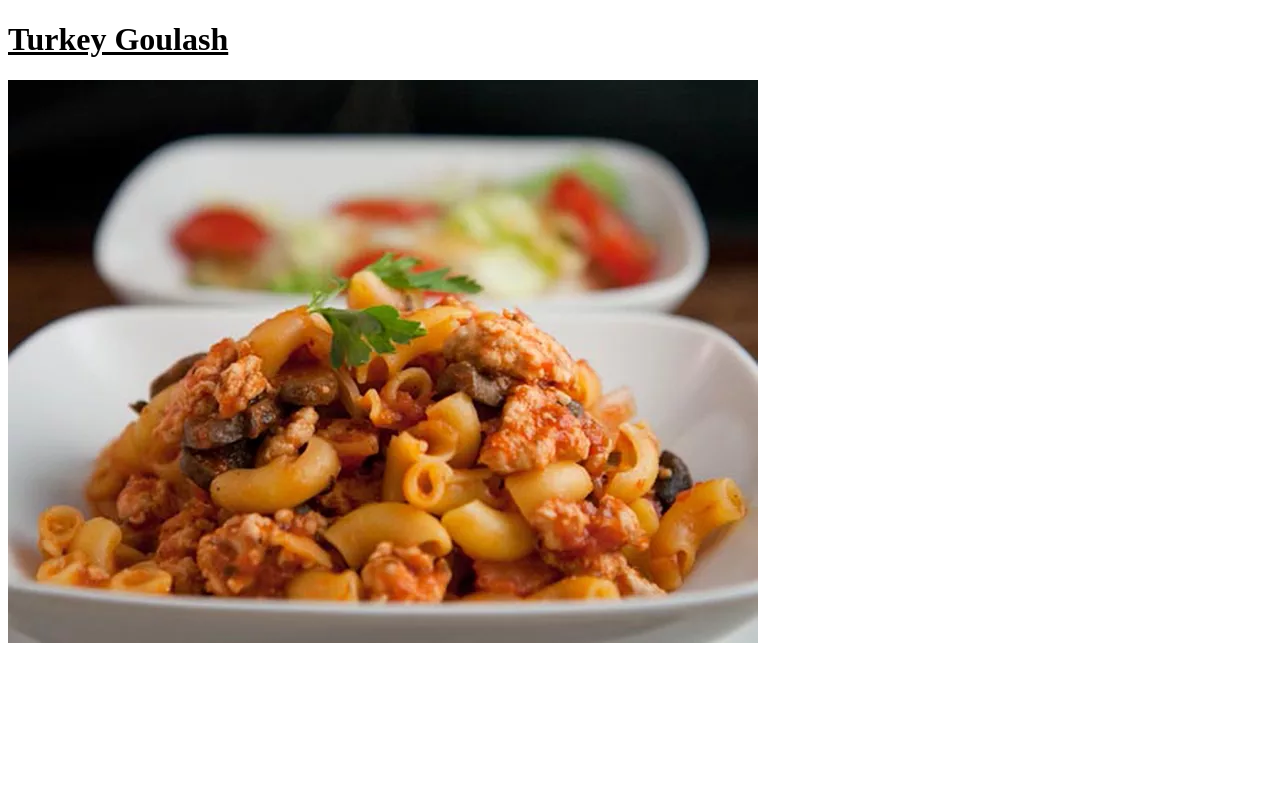
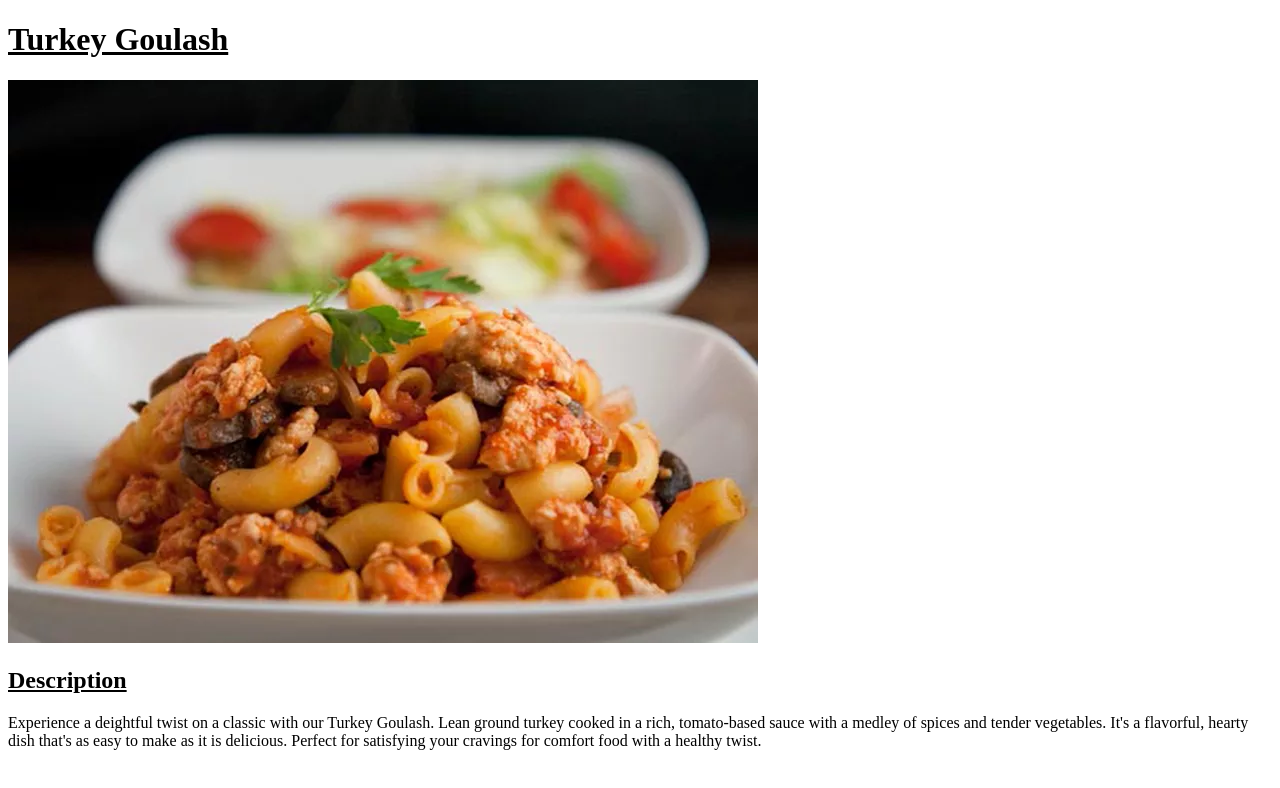
Before and after one commit to joseph-phan/odin-recipes, a plain HTML site: page recipes/turkey-goulash.html in a window 1280 px wide. Drawn offline with Linux system fonts and the light colour scheme.

Commit message:
Add description of recipe

```diff
--- a/recipes/turkey-goulash.html
+++ b/recipes/turkey-goulash.html
@@ -10,7 +10,12 @@
         <h1><u>Turkey Goulash</u></h1>
         <img src="../images/turkeygoulash.jpg" alt="Turkey and pasta in a plate">
 
-
+        <h2><u>Description</u></h2>
+        <p>Experience a deightful twist on a classic with our Turkey Goulash.
+            Lean ground turkey cooked in a rich, tomato-based sauce with a medley of spices and tender vegetables.
+            It's a flavorful, hearty dish that's as easy to make as it is delicious. Perfect for satisfying
+            your cravings for comfort food with a healthy twist.
+        </p>
     </body>
 
 </html>
```
